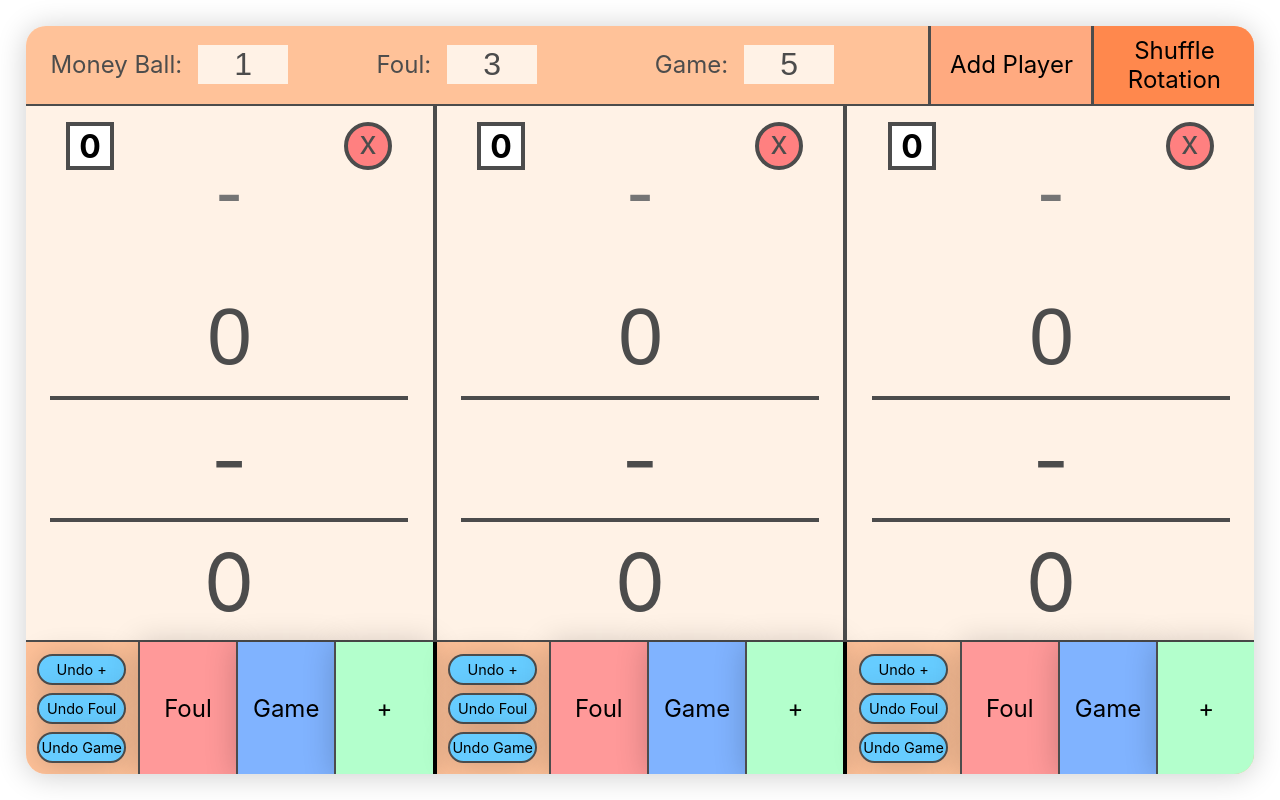
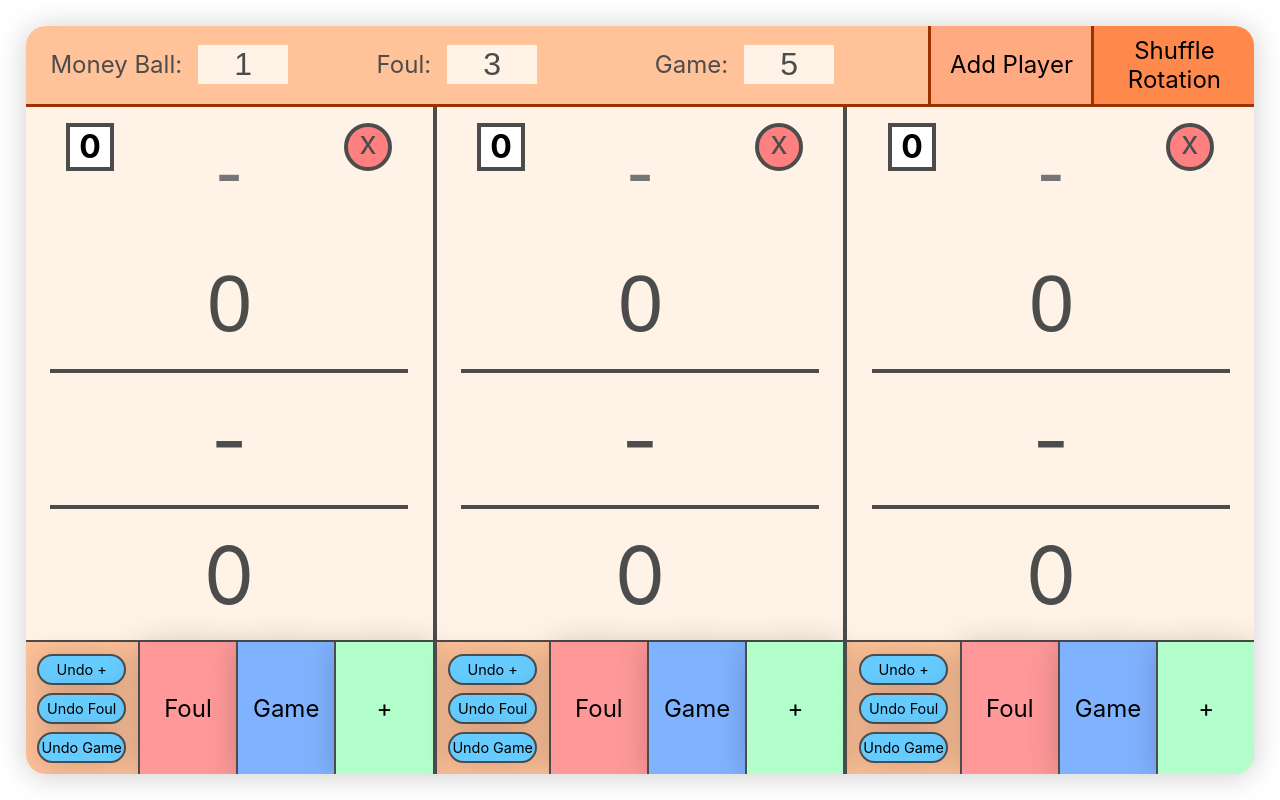
Before and after one commit to Joncwr/numberballz, a React (Create React App) app: page / in a window 1280 px wide. Built offline with nearby package versions, Linux system fonts and the light colour scheme.

Commit message:
no message

```diff
--- a/src/App.css
+++ b/src/App.css
@@ -21,13 +21,14 @@
   height: 100%;
   width: 100%;
   display: flex;
+  overflow: hidden;
 }
 
 .main-gameOptions {
   height: 15%;
   width: 100%;
   background-color: #ffc299;
-  border-bottom: 2px solid #4c4c4c;
+  border-bottom: .4vh solid #993300;
   box-sizing: border-box;
   display: flex;
 }
@@ -49,7 +50,7 @@
   align-items: center;
   font-size: 3vh;
   background-color: #ffaa80;
-  border-left: .4vh solid #4c4c4c;
+  border-left: .4vh solid #993300;
 }
 
 .main-gameOptions-container-shufflePosition {
@@ -60,7 +61,7 @@
   font-size: 3vh;
   text-align: center;
   background-color: #ff884d;
-  border-left: .4vh solid #4c4c4c;
+  border-left: .4vh solid #993300;
 }
 
 .main-gameOptions-container-input {
@@ -80,6 +81,7 @@
   display: flex;
   flex-direction: column;
   padding: 0 2%;
+  overflow: hidden;
 }
 
 .main-container-player-subContainers {
@@ -88,6 +90,7 @@
   justify-content: center;
   align-items: center;
   position: relative;
+  overflow: hidden;
 }
 
 .main-container-player-subContainers-remove {
@@ -177,7 +180,7 @@
 }
 
 .main-actions-container:nth-child(n+2) {
-  border-left: .5vh solid black;
+  border-left: .5vh solid #4c4c4c;
 }
 
 .main-actions-container-undo {
```
